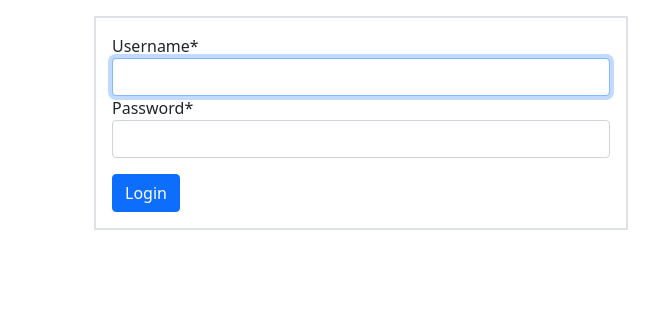
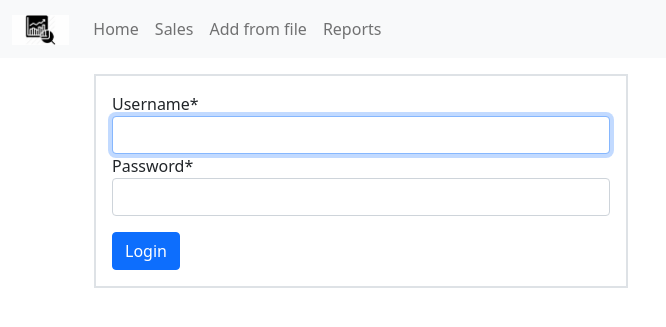
Before and after one commit to Sai-Santhan/Data-Analysis, a Django app: page /login/ in a window 1280 px wide. Shown: the top 327 px of the page, without its empty margins (0-666 px from the left). Run offline with Django 4.2, Linux system fonts and the light colour scheme; some libraries are stand-ins or nearby versions.

Commit message:
Added Navbar template and detail template of sales

```diff
--- a/src/sales/static/sales/home.js
+++ b/src/sales/static/sales/home.js
@@ -39,6 +39,7 @@ reportBtn.addEventListener("click", () => {
       data: formData,
       success: function (response) {
         handleAlerts("success", "Report created successfully");
+        reportForm.reset();
       },
       error: function (error) {
         handleAlerts("danger", "Oops.. Something went wrong!");
--- a/src/templates/navbar.html
+++ b/src/templates/navbar.html
@@ -0,0 +1,46 @@
+{% load static %}
+{% url 'sales:home' as path_to_home %}
+{% url 'sales:list' as path_to_sales %}
+{% url 'reports:from-file' as path_to_from_file %}
+{% url 'reports:main' as path_to_reports %}
+{% url 'profiles:my_profile' as path_to_my_profile %}
+
+
+<nav class="navbar navbar-expand-lg navbar-light bg-light">
+    <div class="container-fluid">
+        <a class="navbar-brand" href=""><img src="{% static 'logo.jpeg' %}" class="logo-sm"></a>
+
+        <div class="collapse navbar-collapse" id="navbarNav">
+            <ul class="navbar-nav">
+                <li class="nav-item">
+                    <a class="nav-link {% if request.path == path_to_home %}active{% endif %}"
+                        href="{{path_to_home}}">Home</a>
+                </li>
+                <li class="nav-item {% if request.path == path_to_sales %}active{% endif %}" href="{{path_to_sales}}">
+                    <a class="nav-link" href="">Sales</a>
+                </li>
+                <li class="nav-item {% if request.path == path_to_from_file %}active{% endif %}"
+                    href="{{path_to_from_file}}">
+                    <a class="nav-link" href="">Add from file</a>
+                </li>
+                <li class="nav-item {% if request.path == path_to_reports %}active{% endif %}"
+                    href="{{path_to_reports}}">
+                    <a class="nav-link" href="">Reports</a>
+                </li>
+            </ul>
+        </div>
+        {% if request.user.is_authenticated %}
+        <div class="nav-item dropdown">
+            <div class="nav-link dropdown-toggle" id="navbarDropdownMenuLink" role="button" data-bs-toggle="dropdown"
+                aria-expanded="false">
+                <img src="{{request.user.profile.avatar.url}}" class="avatar-sm">&nbsp;{{request.user}}
+            </div>
+            <ul class="dropdown-menu" aria-labelledby="navbarDropdownMenuLink">
+                <li><a class="dropdown-item {% if request.path == path_to_my_profile %}active{% endif %}"
+                        href="{{path_to_my_profile}}">Profile</a></li>
+                <li><a class="dropdown-item" href="{% url 'logout' %}">Logout</a></li>
+            </ul>
+        </div>
+        {% endif %}
+    </div>
+</nav>
```
Also changed, not shown: src/sales/templates/sales/detail.html (+37 -3 lines).
